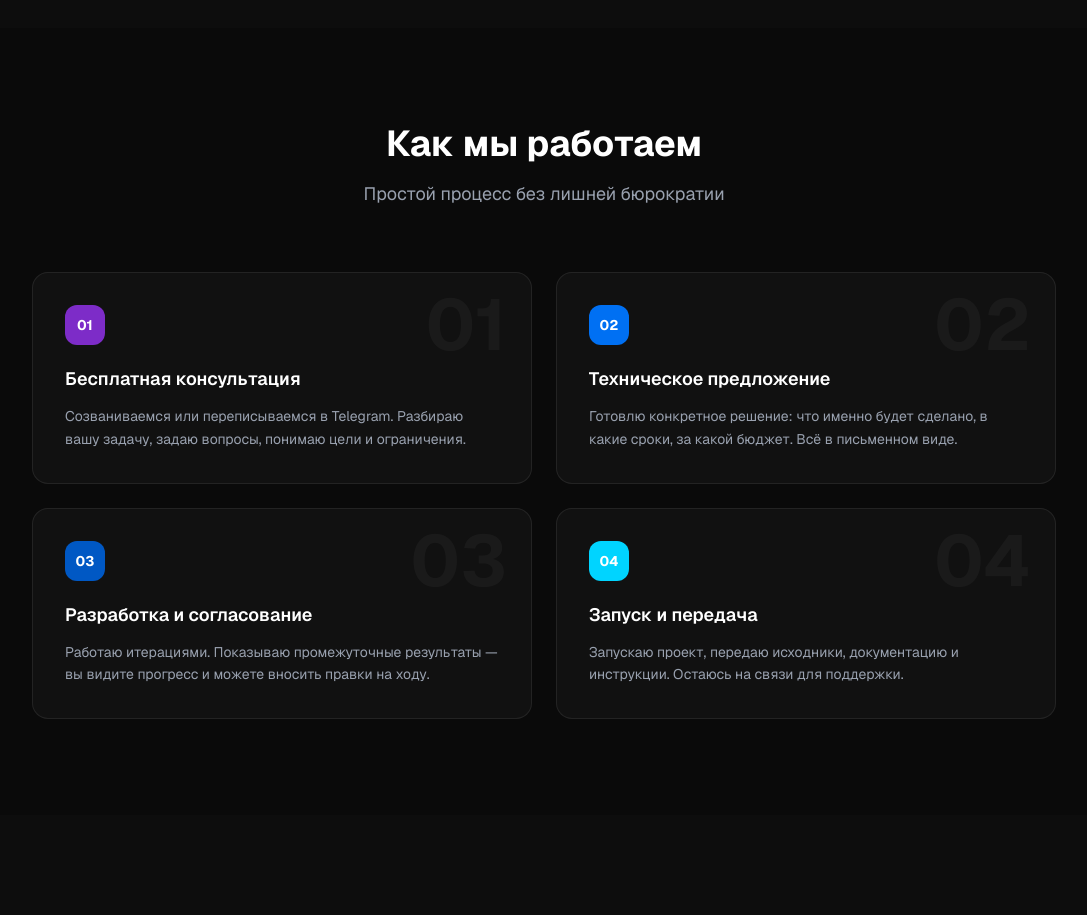
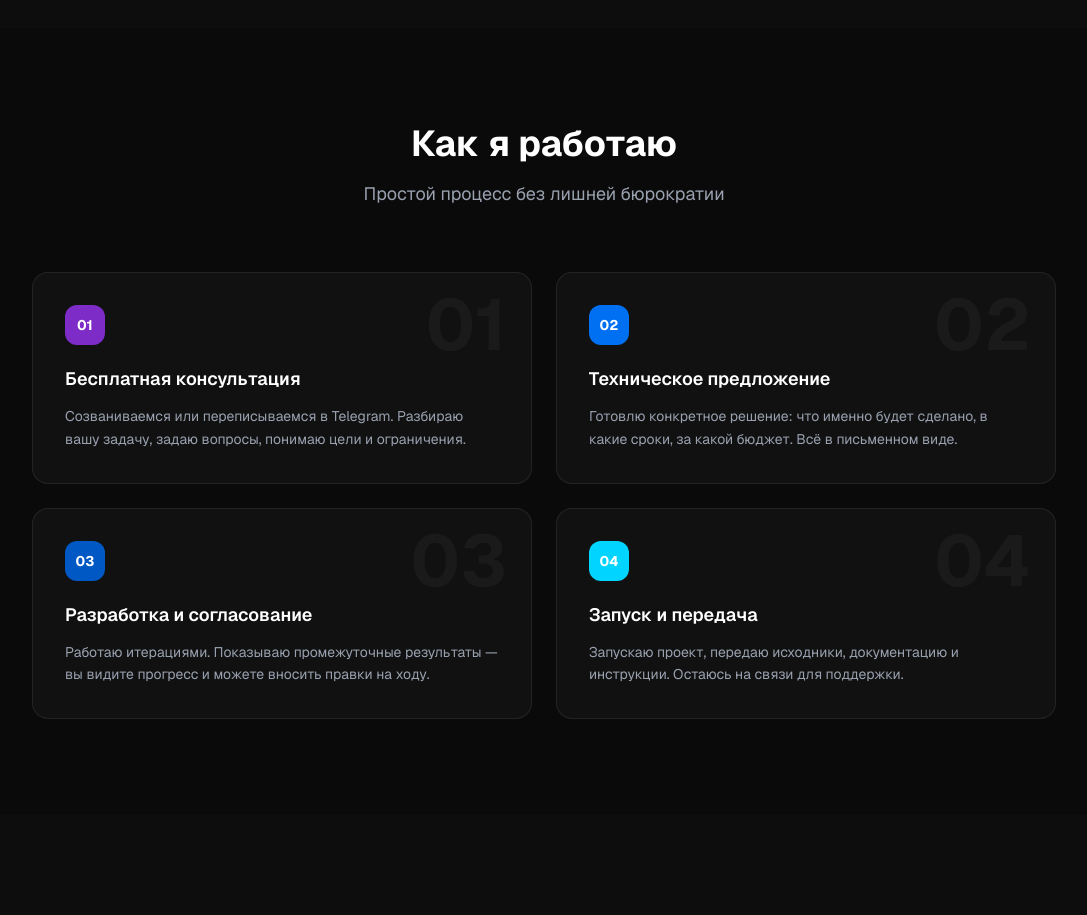
Before and after one commit to vronskyvitaly/next-portfolio-dvertising, a Next.js app: page / in a window 1280 px wide. Shown: the part 2340-3255 px from the top of the page, without its empty margins (96-1183 px from the left). Built offline with nearby package versions, Linux system fonts and the light colour scheme.

Commit message:
fix(process): заголовок исправлен с «мы» на «я» — личный проект

```diff
--- a/src/components/Process.tsx
+++ b/src/components/Process.tsx
@@ -31,7 +31,7 @@ export default function Process() {
       <div className="max-w-5xl mx-auto">
         <div className="text-center mb-16">
           <h2 className="text-3xl sm:text-4xl font-bold text-white mb-4">
-            Как мы работаем
+            Как я работаю
           </h2>
           <p className="text-gray-400 text-lg max-w-xl mx-auto">
             Простой процесс без лишней бюрократии
```
